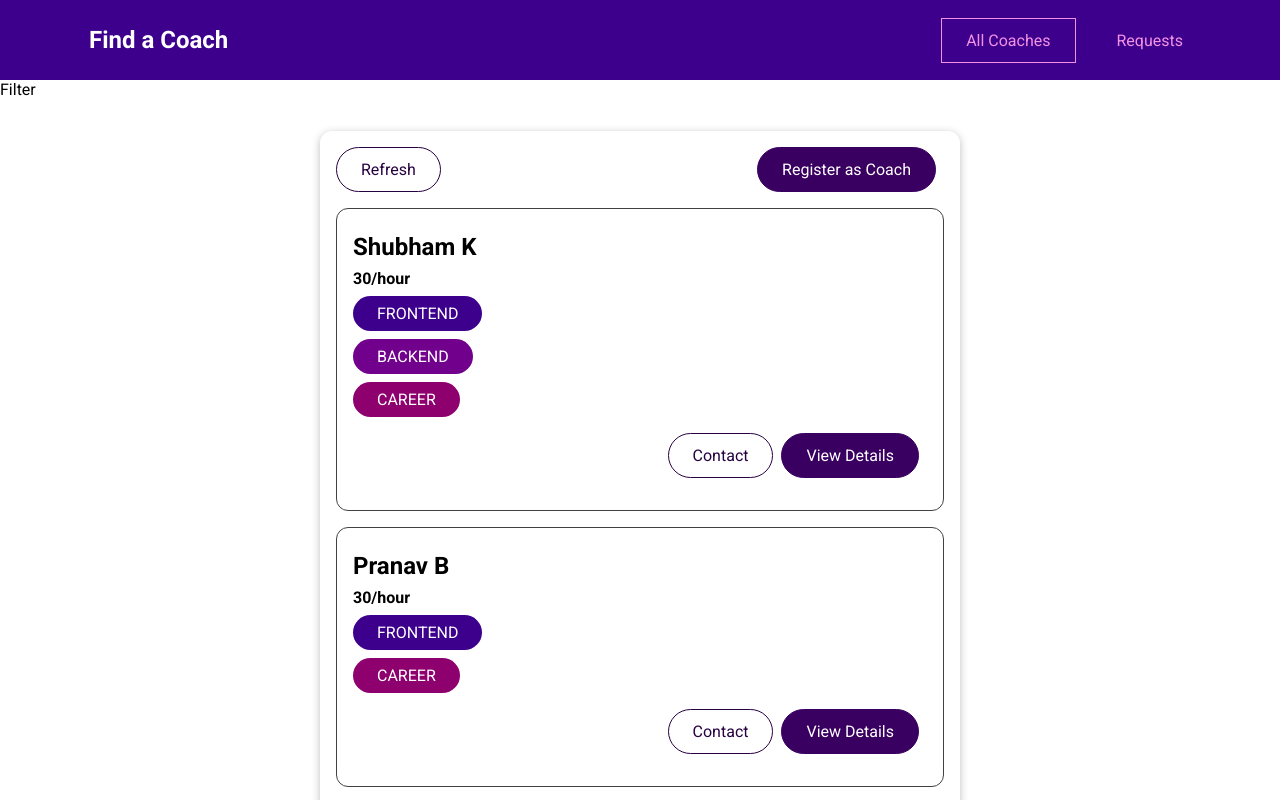
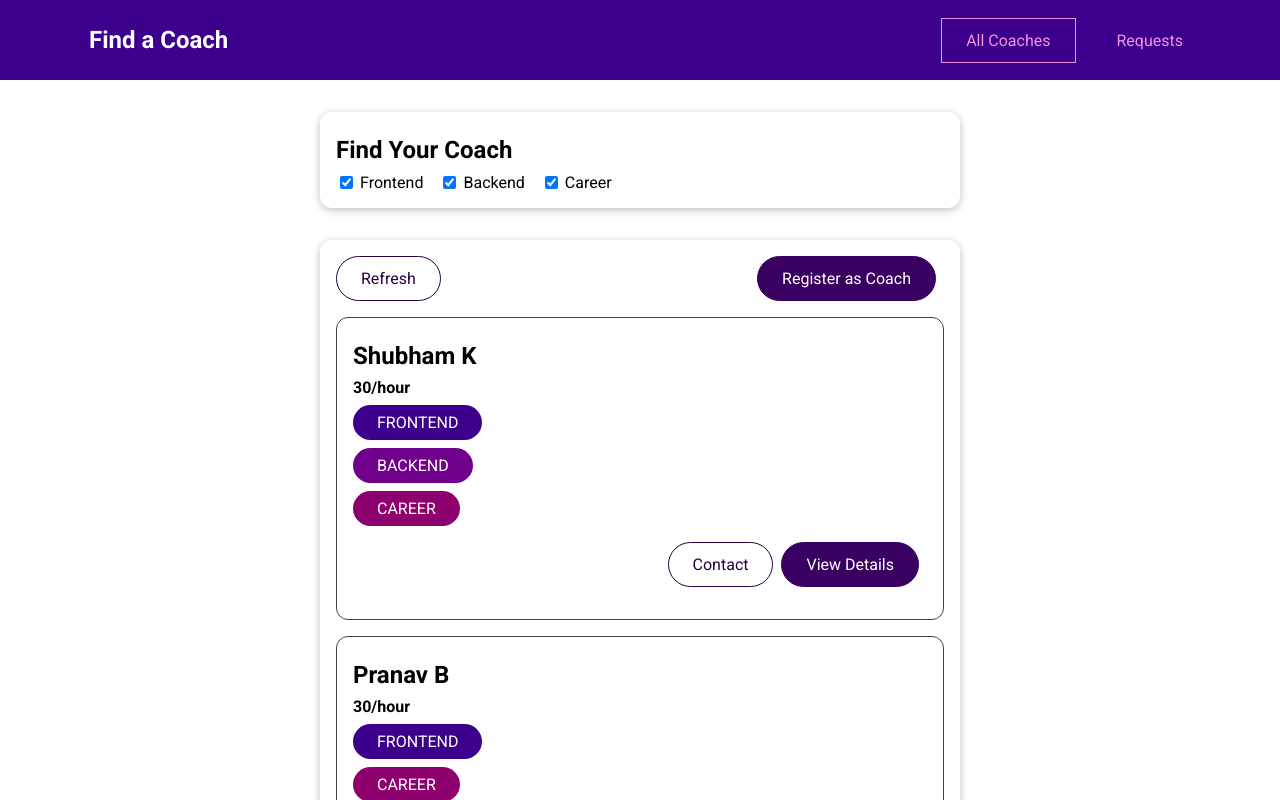
Before and after one commit to shubhamkanse72/coach-finder, a Vue app: page /coaches in a window 1280 px wide. Shown: the top 800 px of the page. Built offline with nearby package versions, Linux system fonts and the light colour scheme.

Commit message:
coach filter changes

```diff
--- /dev/null
+++ b/src/components/coaches/CoachFilter.vue
@@ -0,0 +1,69 @@
+<template>
+  <div>
+    <base-card>
+      <h2>Find Your Coach</h2>
+      <span class="filter-option">
+        <input type="checkbox" id="frontend" checked @change="setFilter" />
+        <label for="frontend">Frontend</label>
+      </span>
+      <span class="filter-option">
+        <input type="checkbox" id="backend" checked @change="setFilter" />
+        <label for="frontend">Backend</label>
+      </span>
+      <span class="filter-option">
+        <input type="checkbox" id="career" checked @change="setFilter" />
+        <label for="frontend">Career</label>
+      </span>
+    </base-card>
+  </div>
+</template>
+
+<script>
+export default {
+  emits: ["change-filter"],
+  data() {
+    return {
+      filters: {
+        frontend: true,
+        backend: true,
+        career: true,
+      },
+    };
+  },
+  methods: {
+    setFilter(event) {
+      const inputId = event.target.id;
+      const isActive = event.target.checked;
+      const updatedFilters = {
+        ...this.filters,
+        [inputId]: isActive,
+      };
+      this.filters = updatedFilters;
+      this.$emit("change-filter", updatedFilters);
+    },
+  },
+};
+</script>
+
+<style scoped>
+h2 {
+  margin: 0.5rem 0;
+}
+
+.filter-option {
+  margin-right: 1rem;
+}
+
+.filter-option label,
+.filter-option input {
+  vertical-align: middle;
+}
+
+.filter-option label {
+  margin-left: 0.25rem;
+}
+
+.filter-option.active label {
+  font-weight: bold;
+}
+</style>
--- a/src/pages/coaches/CoachList.vue
+++ b/src/pages/coaches/CoachList.vue
@@ -1,6 +1,8 @@
 <template>
   <div>
-    <section>Filter</section>
+    <section>
+      <coach-filter @change-filter="setFilters"></coach-filter>
+    </section>
     <section>
       <base-card>
         <div class="controls">
@@ -25,16 +27,44 @@
 </template>
 <script>
 import CoachItem from "../../components/coaches/CoachItem.vue";
+import CoachFilter from "../../components/coaches/CoachFilter.vue";
 export default {
   components: {
     CoachItem,
+    CoachFilter,
+  },
+  data() {
+    return {
+      activeFilters: {
+        frontend: true,
+        backend: true,
+        career: true,
+      },
+    };
   },
   computed: {
     filteredCoaches() {
-      return this.$store.getters["coaches/coaches"];
+      const coaches = this.$store.getters["coaches/coaches"];
+      return coaches.filter((coach) => {
+        if (this.activeFilters.frontend && coach.areas.includes("frontend")) {
+          return true;
+        }
+        if (this.activeFilters.backend && coach.areas.includes("backend")) {
+          return true;
+        }
+        if (this.activeFilters.career && coach.areas.includes("career")) {
+          return true;
+        }
+        return false;
+      });
     },
     hasCoaches() {
       return this.$store.getters["coaches/hasCoaches"];
+    },
+  },
+  methods: {
+    setFilters(updatedFilters) {
+      this.activeFilters = updatedFilters;
     },
   },
 };
```
